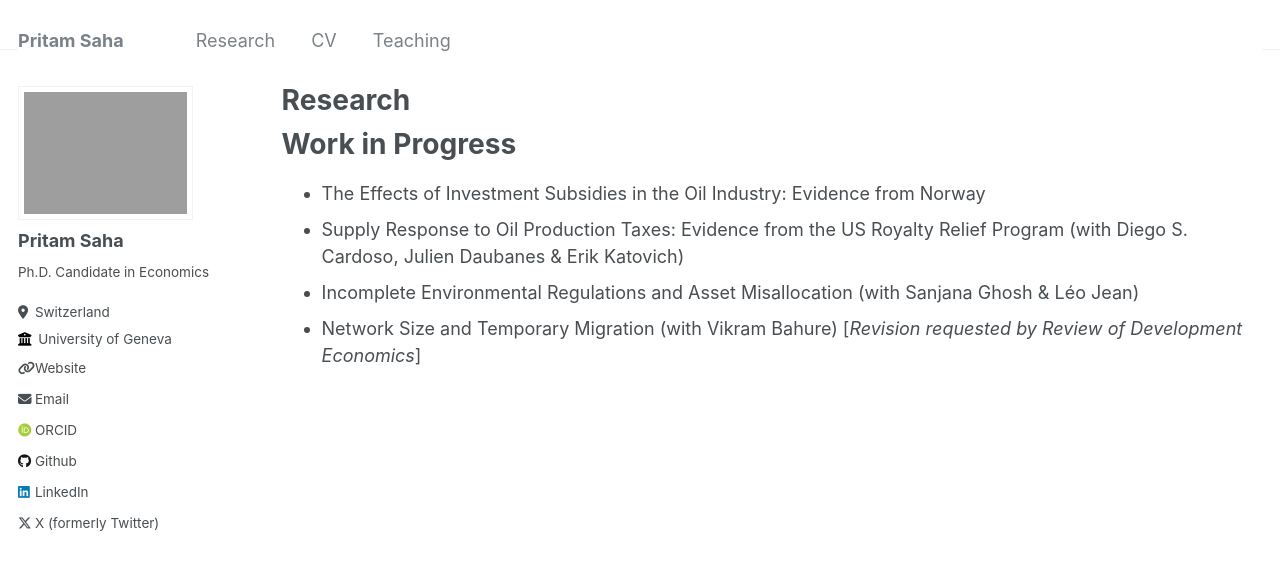
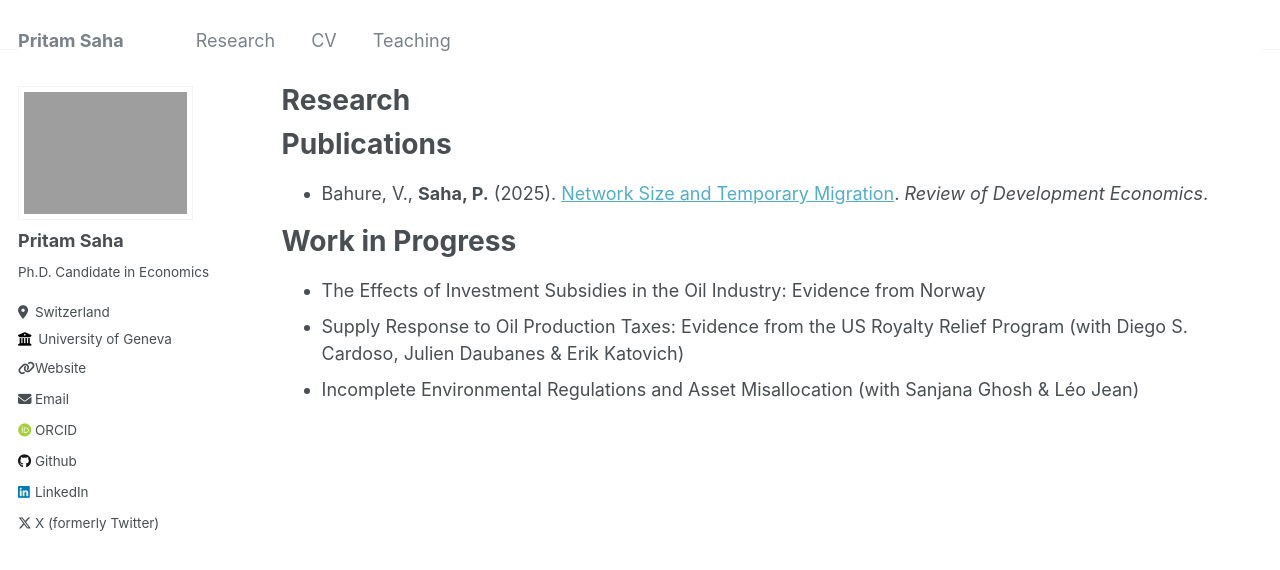
Before and after one commit to s-pritam/s-pritam.github.io, a Jekyll site: the page built from _pages/research.md, in a window 1280 px wide. Shown: the top 570 px of the page. Built offline with Jekyll 4.4.1, drawn with Linux system fonts in a browser that asks for light colours; some web fonts are replaced.

Commit message:
Update research.md

```diff
--- a/_pages/research.md
+++ b/_pages/research.md
@@ -7,9 +7,12 @@ author_profile: true
 
 {% include base_path %}
 
+Publications
+======
+- Bahure, V., **Saha, P.** (2025). [Network Size and Temporary Migration](https://onlinelibrary.wiley.com/share/author/GZ9PUQCRVMEAK4F4NEMP?target=10.1111/rode.13233). *Review of Development Economics*.
+
 Work in Progress
 ======
 - The Effects of Investment Subsidies in the Oil Industry: Evidence from Norway
 - Supply Response to Oil Production Taxes: Evidence from the US Royalty Relief Program (with Diego S. Cardoso, Julien Daubanes & Erik Katovich)
 - Incomplete Environmental Regulations and Asset Misallocation (with Sanjana Ghosh & Léo Jean)
-- Network Size and Temporary Migration (with Vikram Bahure) [*Revision requested by Review of Development Economics*]
```
